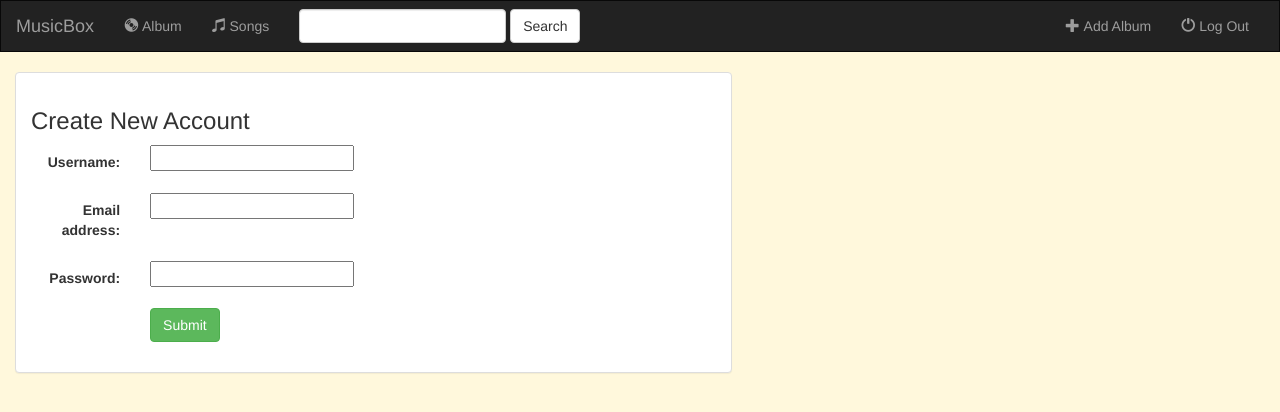
After one commit to sahilmalhotra24/Django-Music-Website, a Django app: page /music/register/ in a window 1280 px wide. The commit adds this page. Shown: the top 412 px of the page. Run offline with Django 3.2, Linux system fonts and the light colour scheme; some libraries are stand-ins or nearby versions.

Commit message:
Added user Registration Form still figure out where to put it on webpage

```diff
--- /dev/null
+++ b/music/forms.py
@@ -0,0 +1,10 @@
+from django.contrib.auth.models import User
+from django import forms
+
+
+class UserForm(forms.ModelForm):
+    password = forms.CharField(widget=forms.PasswordInput)
+
+    class Meta:
+        model = User
+        fields = ['username', 'email', 'password']
--- a/music/models.py
+++ b/music/models.py
@@ -5,7 +5,7 @@ class Album(models.Model):
     artist = models.CharField(max_length=500)
     album_title = models.CharField(max_length=250)
     genere = models.CharField(max_length=100)
-    logo = models.CharField(max_length=100)
+    logo = models.FileField()
 
     def get_absolute_url(self):
         return reverse('music:detail',kwargs={'pk': self.pk})
--- a/music/templates/music/detail.html
+++ b/music/templates/music/detail.html
@@ -11,7 +11,7 @@
 
     <div class="col-md-4">
         <div class="breif">
-    <img src="{{ album.logo }}">
+    <img src="{{ album.logo.url }}">
     <h1>{{ album.album_title }}</h1>
     <h3>{{ album.artist }}</h3>
     </div>
--- a/music/templates/music/index.html
+++ b/music/templates/music/index.html
@@ -13,7 +13,7 @@
             <div class="col-md-4 ">
             <div class="display-area">
             <center>
-            <img src="{{ album.logo }}" class="img-responsive"></center>
+            <img src="{{ album.logo.url }}" class="img-responsive"></center>
                 <h2 class="text-primary">{{ album.album_title }}</h2>
                 <h3>{{ album.artist }}</h3>
             <div class="row">
--- /dev/null
+++ b/music/templates/music/registration_form.html
@@ -0,0 +1,35 @@
+{%extends 'music/base.html' %}
+
+{% block title %}Register{% endblock %}
+
+
+{% block body %}
+<div class="container-fluid">
+
+    <div class="row">
+
+        <div class="col-sm-12 col-md-7">
+            <div class="panel panel-default">
+                <div class="panel-body">
+                    <h3>Create New Account</h3>
+                    <form class="form-horizontal" action="" method="post" enctype="multipart/form-data">
+                        {% csrf_token %}
+
+                        {% include 'music/form-template.html' %}
+
+                        <div class="form-group">
+                            <div class="col-sm-offset-2 col-sm-10">
+                                <button type="submit" class="btn btn-success">Submit</button>
+                            </div>
+                        </div>
+                    </form>
+
+                </div>
+            </div>
+
+        </div>
+
+    </div>
+</div>
+
+{% endblock %}
--- a/music/urls.py
+++ b/music/urls.py
@@ -6,6 +6,8 @@ app_name = 'music'
 urlpatterns = [
     # /music/
     url(r'^$', views.IndexView.as_view(),name= 'index'),
+
+url(r'^register/$', views.UserFormView.as_view(),name= 'register'),
 
     # music/45/
     url(r'^(?P<pk>[0-9]+)/$', views.DetailView.as_view(), name='detail'),
--- a/music/views.py
+++ b/music/views.py
@@ -1,7 +1,11 @@
+from django.views.generic.edit import CreateView,UpdateView,DeleteView
+from django.shortcuts import render, redirect
+from django.contrib.auth import authenticate, login
 from django.views import generic
-from django.views.generic.edit import CreateView,UpdateView,DeleteView
+from django.views.generic import View
 from django.core.urlresolvers import reverse_lazy
 from .models import Album
+from .forms import UserForm
 
 class IndexView(generic.ListView):
     template_name = 'music/index.html'
@@ -28,3 +32,41 @@ class AlbumDelete(DeleteView):
     model = Album
 
     success_url = reverse_lazy('music:index')
+
+class UserFormView(View):
+    form_class = UserForm
+    template_name = 'music/registration_form.html'
+
+    #display blank form
+    def get(self, request):
+        form = self.form_class(None)
+        return render(request,self.template_name,{'form':form})
+
+    def post(self,request):
+        form = self.form_class(request.POST)
+
+        if form.is_valid():
+
+            user = form.save(commit=False)
+
+            # cleaned (normalised) data
+
+            username = form.cleaned_data['username']
+            password = form.cleaned_data['password']
+
+            user.set_password(password)
+            user.save()
+
+
+            #return is credentials are correct
+
+            user = authenticate(username=username, password=password)
+
+            if user is not None:
+
+                if user.is_active:
+                    login(request,user)
+
+                    return redirect('music:index')
+
+        return render(request, self.template_name, {'form': form})
--- a/website/settings.py
+++ b/website/settings.py
@@ -119,3 +119,6 @@ USE_TZ = True
 # https://docs.djangoproject.com/en/1.10/howto/static-files/
 
 STATIC_URL = '/static/'
+
+MEDIA_ROOT = os.path.join(BASE_DIR, 'media')
+MEDIA_URL = '/media/'
--- a/website/urls.py
+++ b/website/urls.py
@@ -15,8 +15,14 @@ Including another URLconf
 """
 from django.conf.urls import include,url
 from django.contrib import admin
+from django.conf import settings
+from django.conf.urls.static import static
 
 urlpatterns = [
     url(r'^admin/', admin.site.urls),
     url(r'^music/', include('music.urls')),
 ]
+
+if settings.DEBUG:
+    urlpatterns += static(settings.STATIC_URL,document_root=settings.STATIC_ROOT)
+    urlpatterns += static(settings.MEDIA_URL, document_root=settings.MEDIA_ROOT)
```
Also changed, not shown: db.sqlite3.
